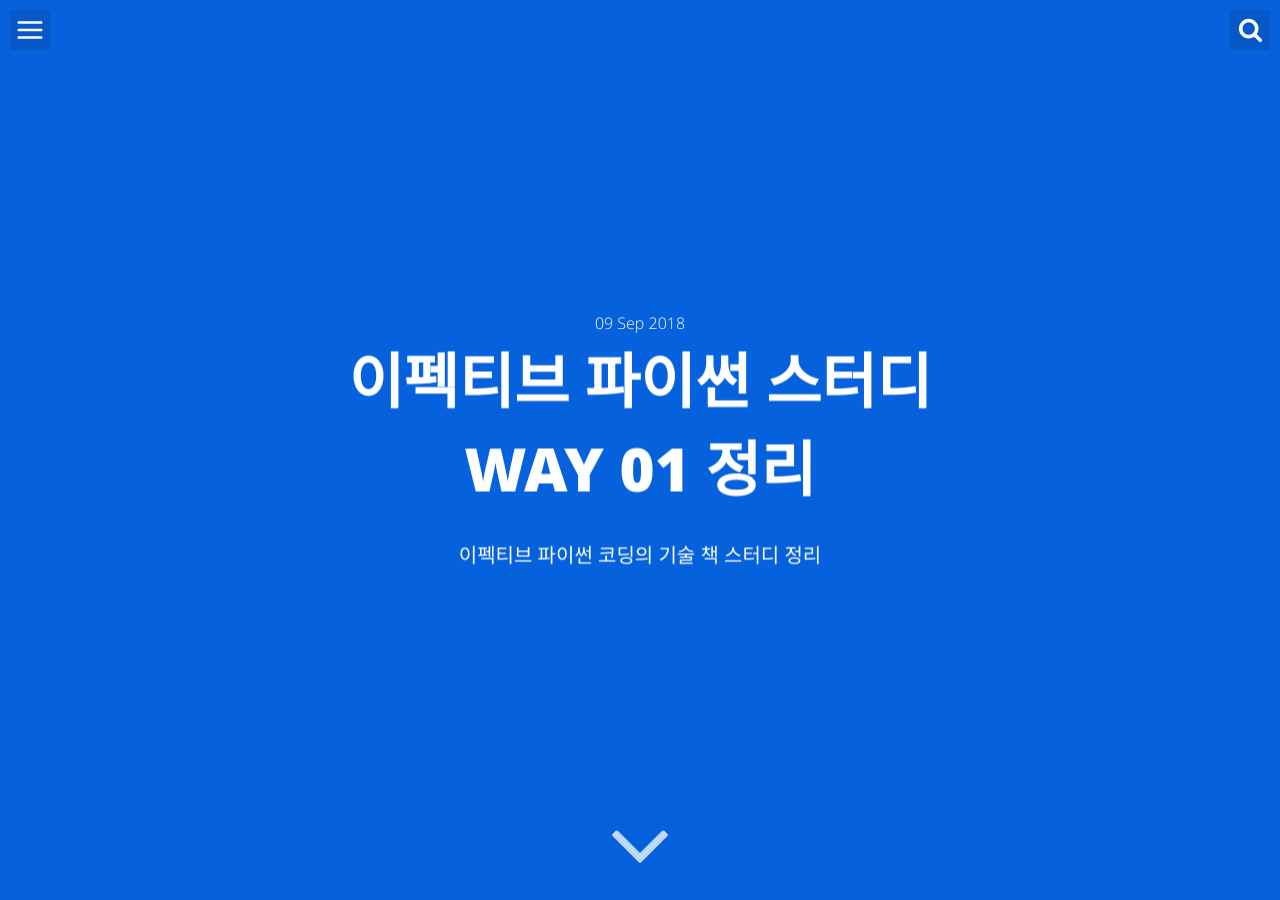
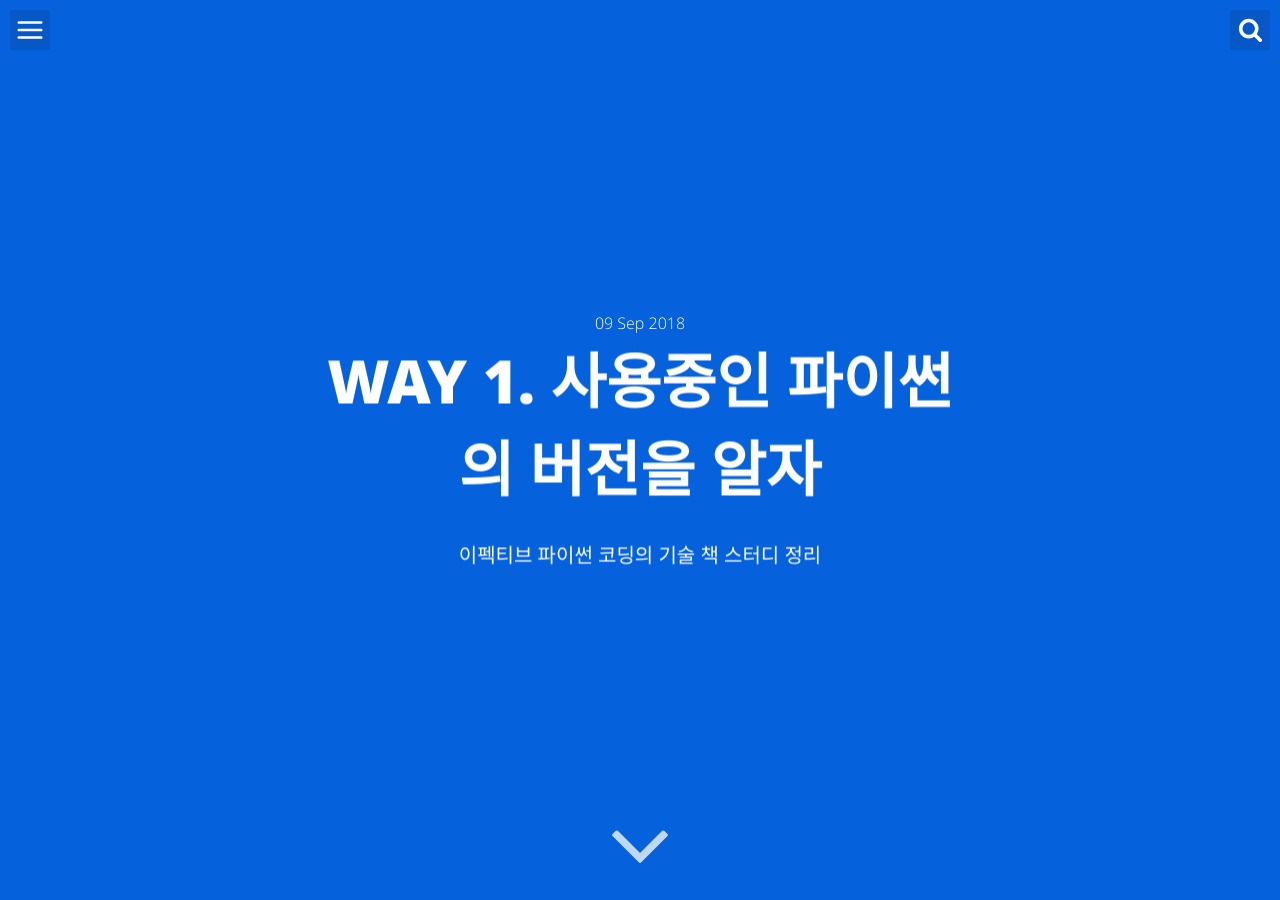
Before and after one commit to hcnoh/blog-prev, a Jekyll site: the page built from _posts/2018-09-09-effective-python-way01.md, in a window 1280 px wide and 900 px high. Built offline with Jekyll 4.4.1, drawn with Linux system fonts in a browser that asks for light colours; comment, search, counter and statistics services are not loaded.

Commit message:
Update 2018-09-09-effective-python-way01.md

```diff
--- a/_posts/2018-09-09-effective-python-way01.md
+++ b/_posts/2018-09-09-effective-python-way01.md
@@ -1,6 +1,6 @@
 ---
 layout: post
-title: "이펙티브 파이썬 스터디 WAY 01 정리"
+title: "WAY 1. 사용중인 파이썬의 버전을 알자"
 date: 2018-09-09 20:3:59
 image: '/assets/img/'
 description: '이펙티브 파이썬 코딩의 기술 책 스터디 정리'
@@ -8,7 +8,7 @@ tags:
 - python
 categories:
 - 이펙티브 파이썬 스터디
-twitter_text: '이펙티브 파이썬 스터디 WAY 01 정리'
+twitter_text: 'WAY 1. 사용중인 파이썬의 버전을 알자'
 ---
 
 # WAY 1. 사용중인 파이썬의 버전을 알자
```
